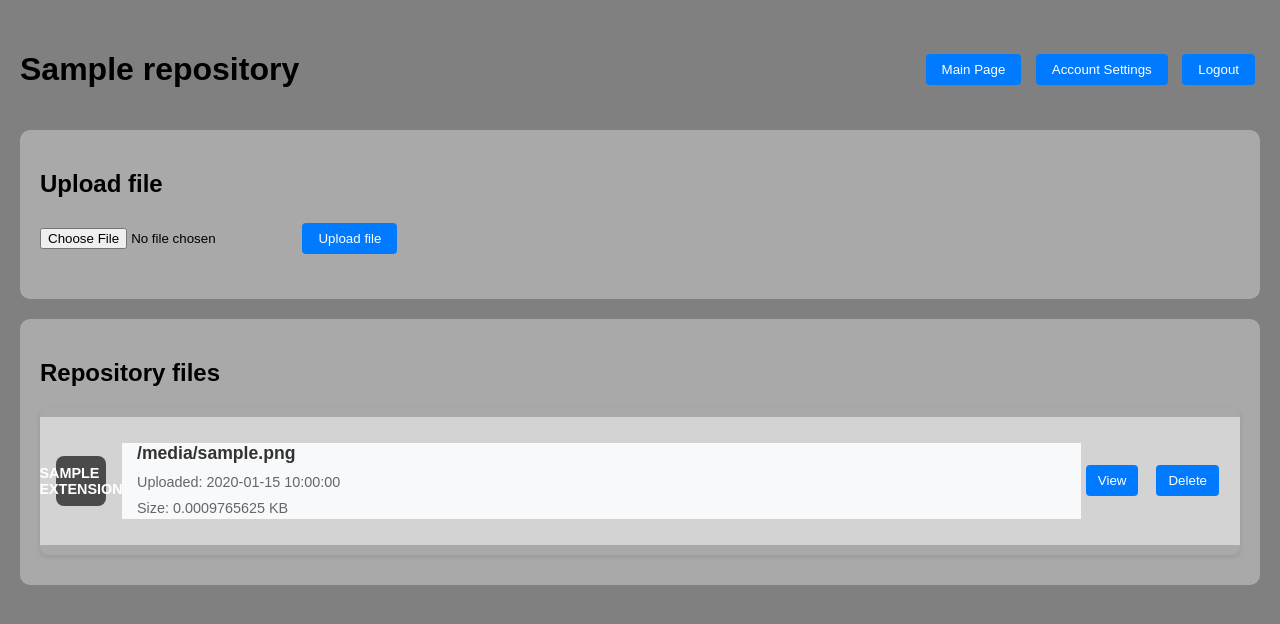
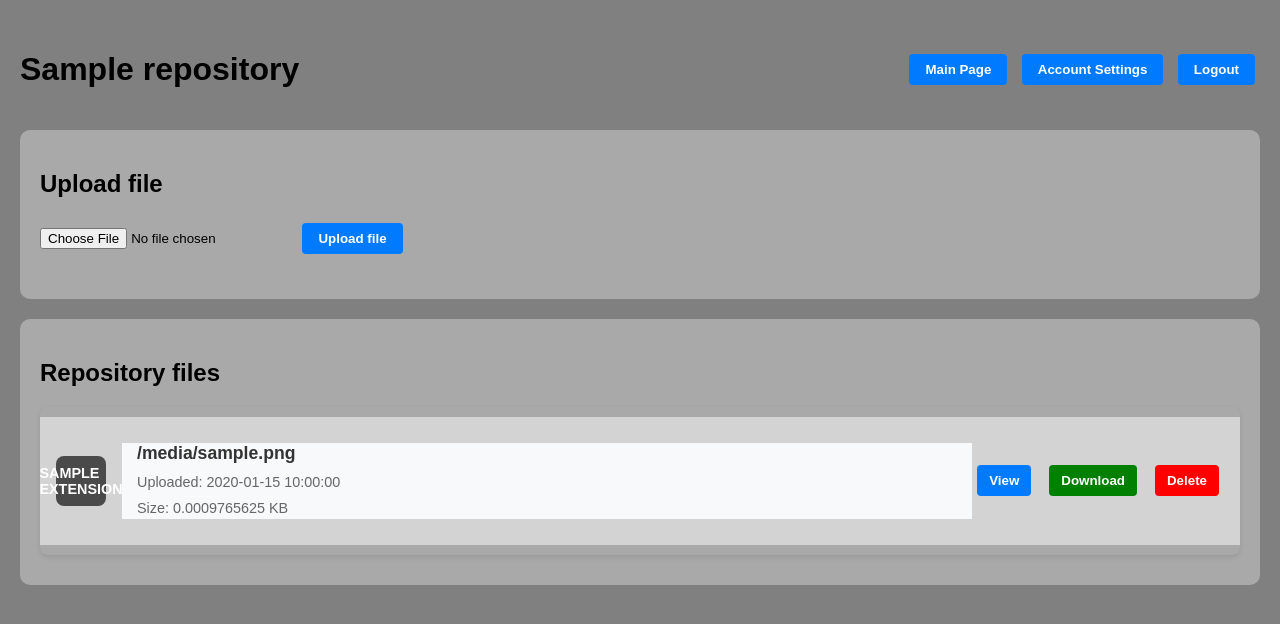
Before and after one commit to s1lenk/zaklucna, a Flask app: template templates/repository.html in a window 1280 px wide. Shown: the top 624 px of the page. Run offline with Flask 3, Linux system fonts and the light colour scheme; the template is opened without the code that fills it: most values are stand-ins (such as "Sample title", 1, 10 or a date in 2020).

Commit message:
NEED TO FIX VIEW FILE

```diff
--- a/static/css/style.css
+++ b/static/css/style.css
@@ -75,6 +75,7 @@ button {
     border-radius: 4px;
     cursor: pointer;
     margin: 5px;
+    font-weight: bold;
 }
 
 button:hover {
--- a/templates/repository.html
+++ b/templates/repository.html
@@ -6,6 +6,8 @@
     <script src="https://cdnjs.cloudflare.com/ajax/libs/jquery/3.7.1/jquery.min.js"></script>
     <link rel="stylesheet" href="{{ url_for('static', filename='css/style.css') }}">
     <title>github but worse repository {{ repository.repository_name }}</title>
+    <style>
+    </style>
 </head>
 <body>
     <header>
@@ -60,8 +62,9 @@
                         <div>Size: {{ (file.file_size / 1024|round(2)) }} KB</div>
                     </div>
                     <div class="file-actions">
-                        <button onclick="viewFile('{{ repository.repository_name }}', '{{ file.stored_filename }}')">View</button>
-                        <button onclick="deleteFile('{{ repository.repository_name }}', '{{ file.stored_filename }}', '{{ file.original_filename }}')">Delete</button>
+                        <button onclick="viewFile('{{ repository.repository_name }}', '{{ file.stored_filename }}')" style="font-weight: bold;">View</button>
+                        <button onclick="downloadFile('{{ repository.repository_name }}', '{{ file.stored_filename }}', '{{ file.original_filename }}')" style="background-color: green; font-weight: bold;">Download</button>
+                        <button onclick="deleteFile('{{ repository.repository_name }}', '{{ file.stored_filename }}', '{{ file.original_filename }}')" style="background-color: red; font-weight: bold;">Delete</button>
                     </div>
                 </div>
                 {% endfor %}
@@ -167,6 +170,10 @@
             }
         }
 
+        function downloadFile(repository_name, stored_filename, original_filename) {
+            window.location.href = `/download_file/${repository_name}/${stored_filename}`;
+        }
+
 
     </script>
 </body>
--- a/templates/view_file.html
+++ b/templates/view_file.html
@@ -119,6 +119,7 @@
 
                 <div class="button-container">
                     <button onclick="window.location.href='/view_repository/{{ repository.repository_name }}'">Back to Repository</button>
+                    <button onclick="downloadFile('{{ repository.repository_name }}', '{{ file.stored_filename }}', '{{ file.original_filename }}')">Download</button>
                     <button class="delete-btn" onclick="deleteFile('{{ repository.repository_name }}', '{{ file_info.stored_filename }}', '{{ file_info.original_filename }}')">Delete File</button>
                 </div>
             </div>
@@ -175,6 +176,10 @@
             }
         }
 
+        function downloadFile(repository_name, stored_filename, original_filename) {
+            window.location.href = `/download_file/${repository_name}/${stored_filename}`;
+        }
+
     </script>
 </body>
 </html>
```
